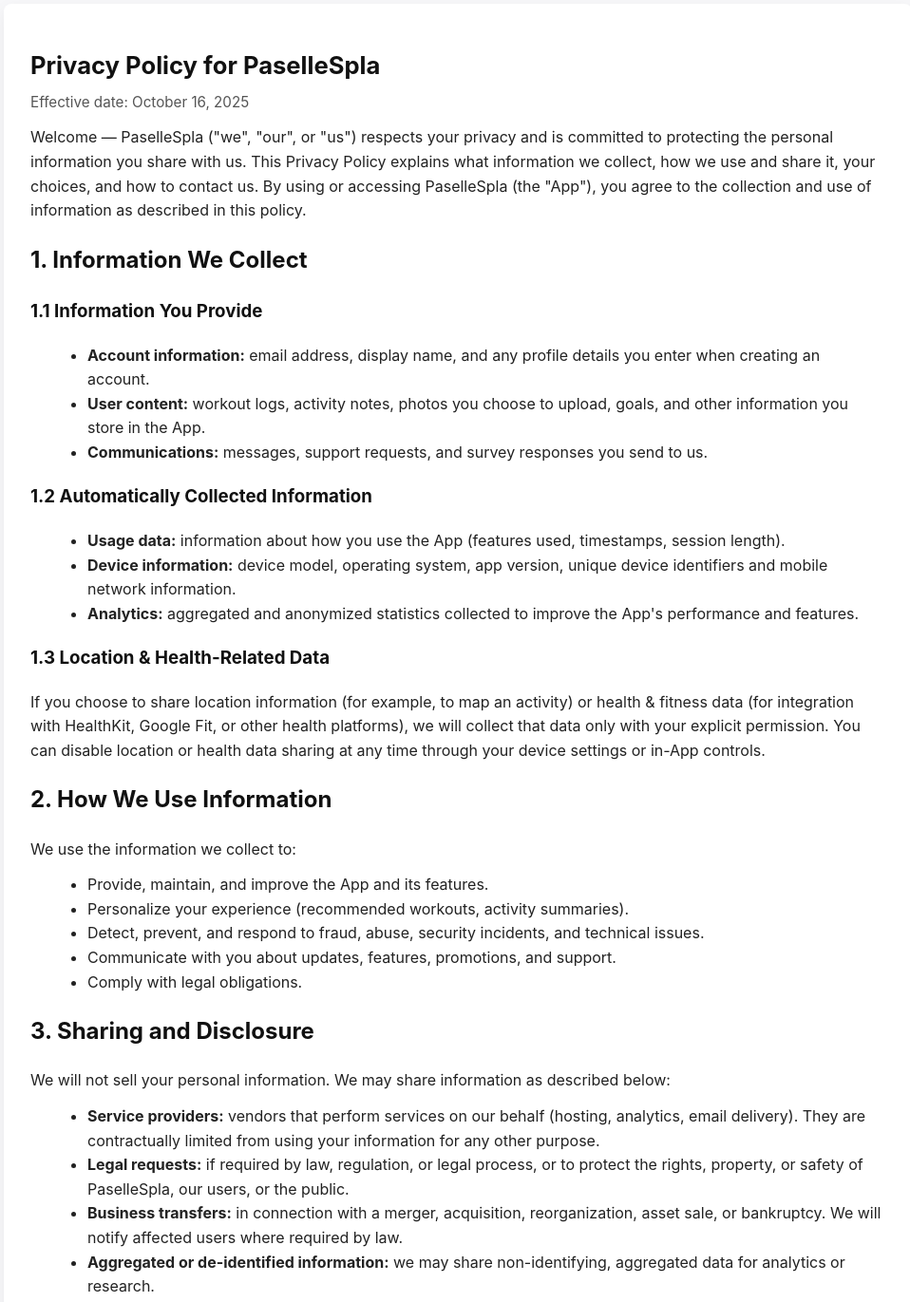
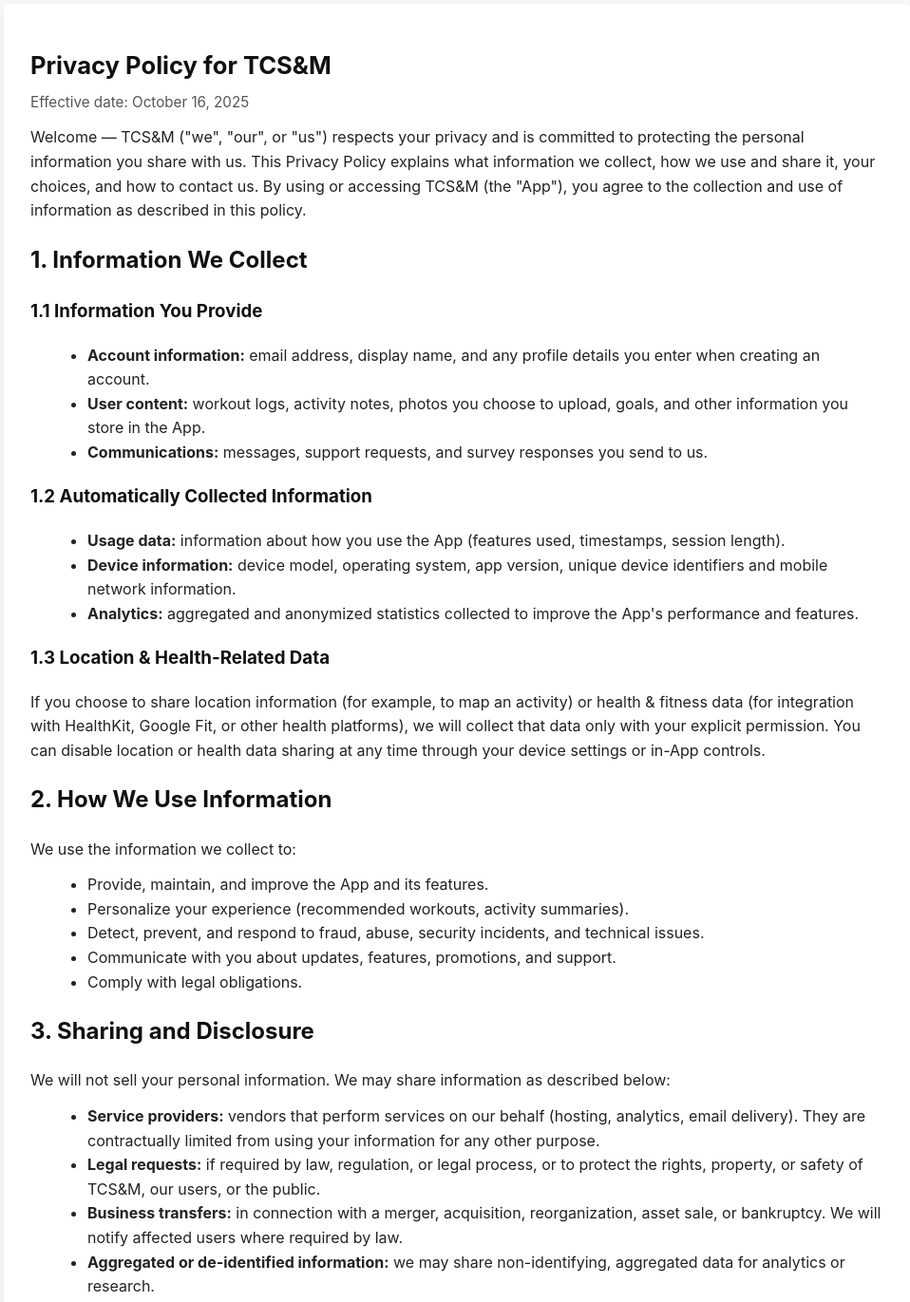
Before and after one commit to zxjota/PaselleSpla-WEB, a plain HTML site: page index.html in a window 1280 px wide. Shown: the part 40-1411 px from the top of the page at 95% size, without its empty margins (158-1116 px from the left). Drawn offline with Linux system fonts and the light colour scheme.

Commit message:
Update index.html

```diff
--- a/index.html
+++ b/index.html
@@ -3,7 +3,7 @@
 <head>
   <meta charset="utf-8">
   <meta name="viewport" content="width=device-width, initial-scale=1">
-  <title>PaselleSpla — Privacy Policy</title>
+  <title>TCS&M — Privacy Policy</title>
   <style>
     body{font-family: -apple-system, BlinkMacSystemFont, "Segoe UI", Roboto, "Helvetica Neue", Arial, sans-serif;line-height:1.6;color:#222;margin:0;padding:20px;background:#f7f7f9}
     .container{max-width:900px;margin:24px auto;background:#fff;padding:28px;border-radius:8px;box-shadow:0 6px 18px rgba(15,15,15,0.06)}
@@ -19,10 +19,10 @@
 </head>
 <body>
   <div class="container">
-    <h1>Privacy Policy for PaselleSpla</h1>
+    <h1>Privacy Policy for TCS&amp;M</h1>
     <p class="small">Effective date: October 16, 2025</p>
 
-    <p>Welcome — PaselleSpla ("we", "our", or "us") respects your privacy and is committed to protecting the personal information you share with us. This Privacy Policy explains what information we collect, how we use and share it, your choices, and how to contact us. By using or accessing PaselleSpla (the "App"), you agree to the collection and use of information as described in this policy.</p>
+    <p>Welcome — TCS&amp;M ("we", "our", or "us") respects your privacy and is committed to protecting the personal information you share with us. This Privacy Policy explains what information we collect, how we use and share it, your choices, and how to contact us. By using or accessing TCS&amp;M (the "App"), you agree to the collection and use of information as described in this policy.</p>
 
     <h2>1. Information We Collect</h2>
     <h3>1.1 Information You Provide</h3>
@@ -56,7 +56,7 @@
     <p>We will not sell your personal information. We may share information as described below:</p>
     <ul>
       <li><strong>Service providers:</strong> vendors that perform services on our behalf (hosting, analytics, email delivery). They are contractually limited from using your information for any other purpose.</li>
-      <li><strong>Legal requests:</strong> if required by law, regulation, or legal process, or to protect the rights, property, or safety of PaselleSpla, our users, or the public.</li>
+      <li><strong>Legal requests:</strong> if required by law, regulation, or legal process, or to protect the rights, property, or safety of TCS&amp;M, our users, or the public.</li>
       <li><strong>Business transfers:</strong> in connection with a merger, acquisition, reorganization, asset sale, or bankruptcy. We will notify affected users where required by law.</li>
       <li><strong>Aggregated or de-identified information:</strong> we may share non-identifying, aggregated data for analytics or research.</li>
     </ul>
@@ -91,7 +91,7 @@
     <p>To exercise your rights or make choices, contact us at <a href="mailto:ludvikcernosek@gmail.com">ludvikcernosek@gmail.com</a>. We may ask you to verify your identity before fulfilling requests.</p>
 
     <h2>11. California Privacy Rights (CCPA/CPRA)</h2>
-    <p>If you are a California resident, you may have additional rights under the California Consumer Privacy Act (CCPA) and the California Privacy Rights Act (CPRA), including the right to know, delete, and opt-out of sale of personal information. PaselleSpla does not sell personal information for money. To submit a request under California law, please contact us at the email address above and include &quot;California Privacy Request&quot; in the subject line.</p>
+    <p>If you are a California resident, you may have additional rights under the California Consumer Privacy Act (CCPA) and the California Privacy Rights Act (CPRA), including the right to know, delete, and opt-out of sale of personal information. TCS&amp;M does not sell personal information for money. To submit a request under California law, please contact us at the email address above and include &quot;California Privacy Request&quot; in the subject line.</p>
 
     <h2>12. Links to Other Sites</h2>
     <p>The App may contain links to third-party websites or services. We are not responsible for the privacy practices or content of those third parties. We encourage you to read their privacy policies.</p>
@@ -101,11 +101,11 @@
 
     <h2>14. Contact Us</h2>
     <p>If you have questions, concerns, or requests about this Privacy Policy or our data practices, please contact:</p>
-    <p><strong>PaselleSpla</strong><br>
+    <p><strong>TCS&amp;M</strong><br>
     Email: <a href="mailto:ludvikcernosek@gmail.com">ludvikcernosek@gmail.com</a></p>
 
     <footer>
-      <p>Thank you for using PaselleSpla. Your trust matters to us.</p>
+      <p>Thank you for using TCS&amp;M. Your trust matters to us.</p>
     </footer>
   </div>
 </body>
```
